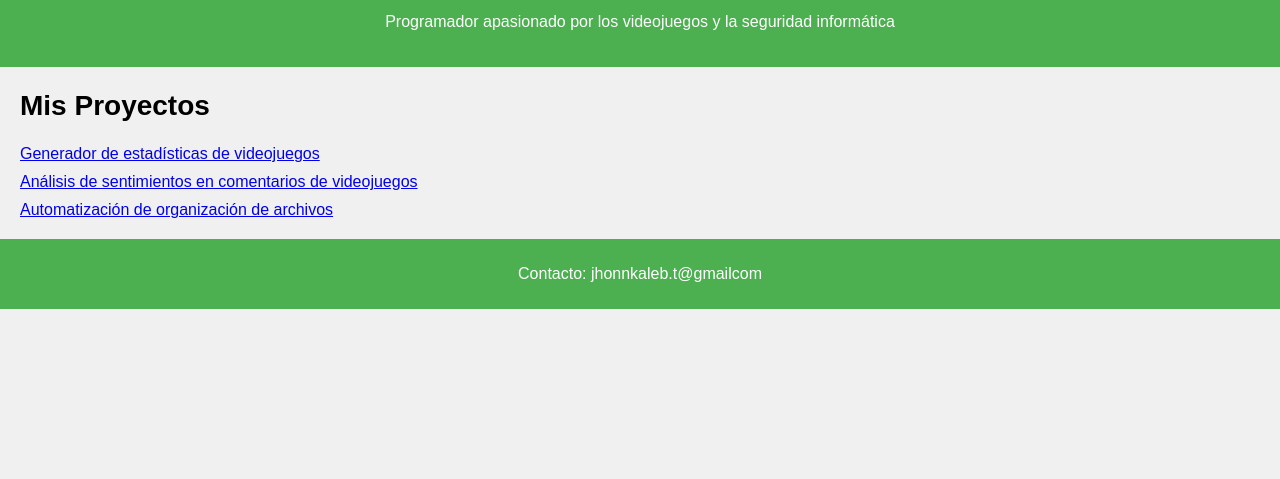
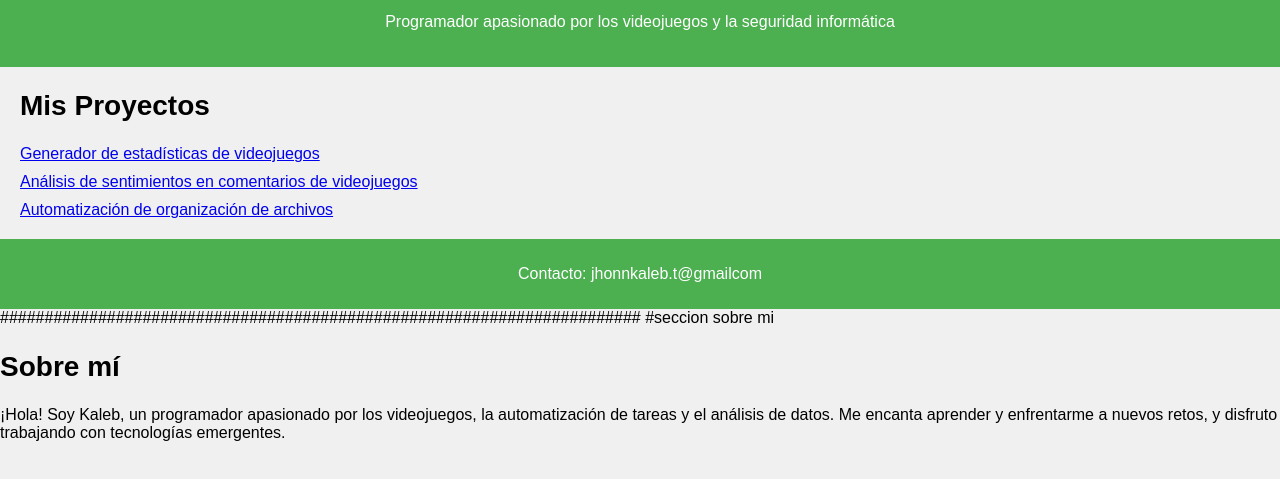
Before and after one commit to Kaleb-0624/Kaleb_Portfolio, a plain HTML site: page index.html in a window 1280 px wide. Shown: the part 65-544 px from the top of the page. Drawn offline with Linux system fonts and the light colour scheme.

Commit message:
Update index.html

```diff
--- a/index.html
+++ b/index.html
@@ -24,3 +24,15 @@
     </footer>
 </body>
 </html>
+
+
+
+
+
+
+########################################################################
+#seccion sobre mi
+<section id="sobre-mi">
+    <h2>Sobre mí</h2>
+    <p>¡Hola! Soy Kaleb, un programador apasionado por los videojuegos, la automatización de tareas y el análisis de datos. Me encanta aprender y enfrentarme a nuevos retos, y disfruto trabajando con tecnologías emergentes.</p>
+</section>
```
